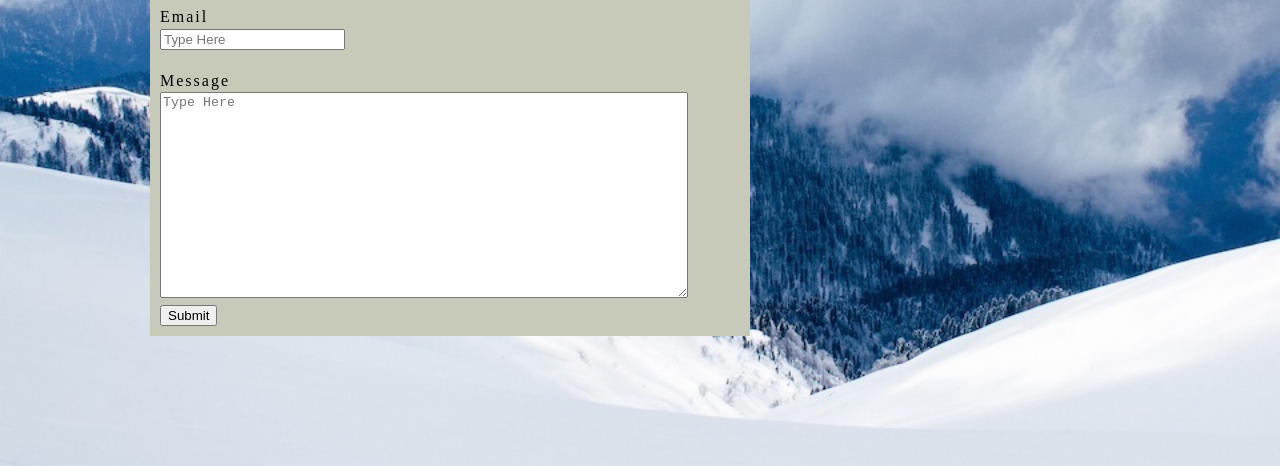
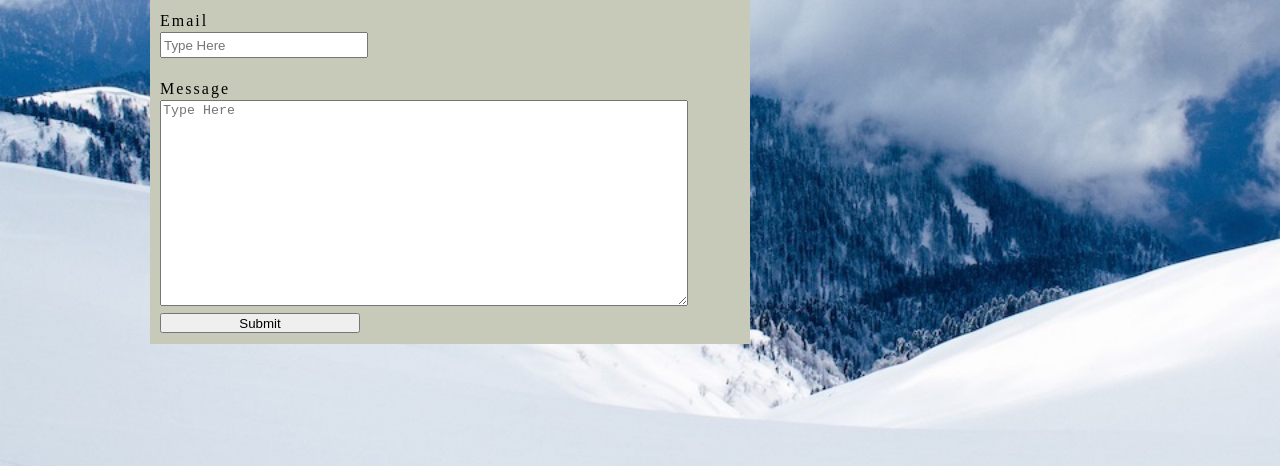
Before and after one commit to nick-hegarty/Basic-Portfolio, a plain HTML site: page contact.html in a window 1280 px wide. Shown: the part 248-714 px from the top of the page. Drawn offline with Linux system fonts and the light colour scheme.

```diff
--- a/assets/css/style.css
+++ b/assets/css/style.css
@@ -173,3 +173,8 @@
 	width:90%;
 	height:200px;
 }
+
+input{
+	height:20px;
+	width: 200px;
+}
```
